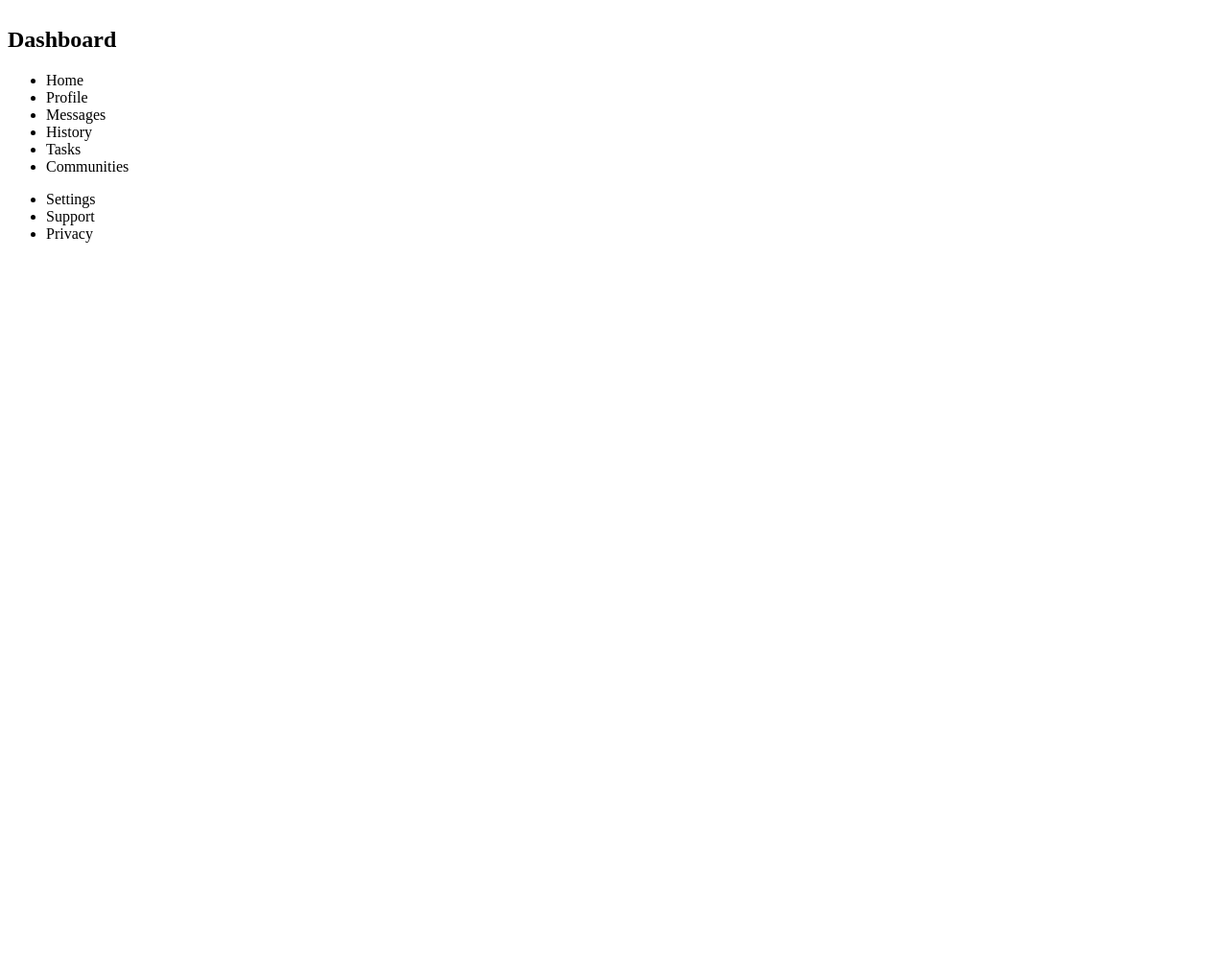
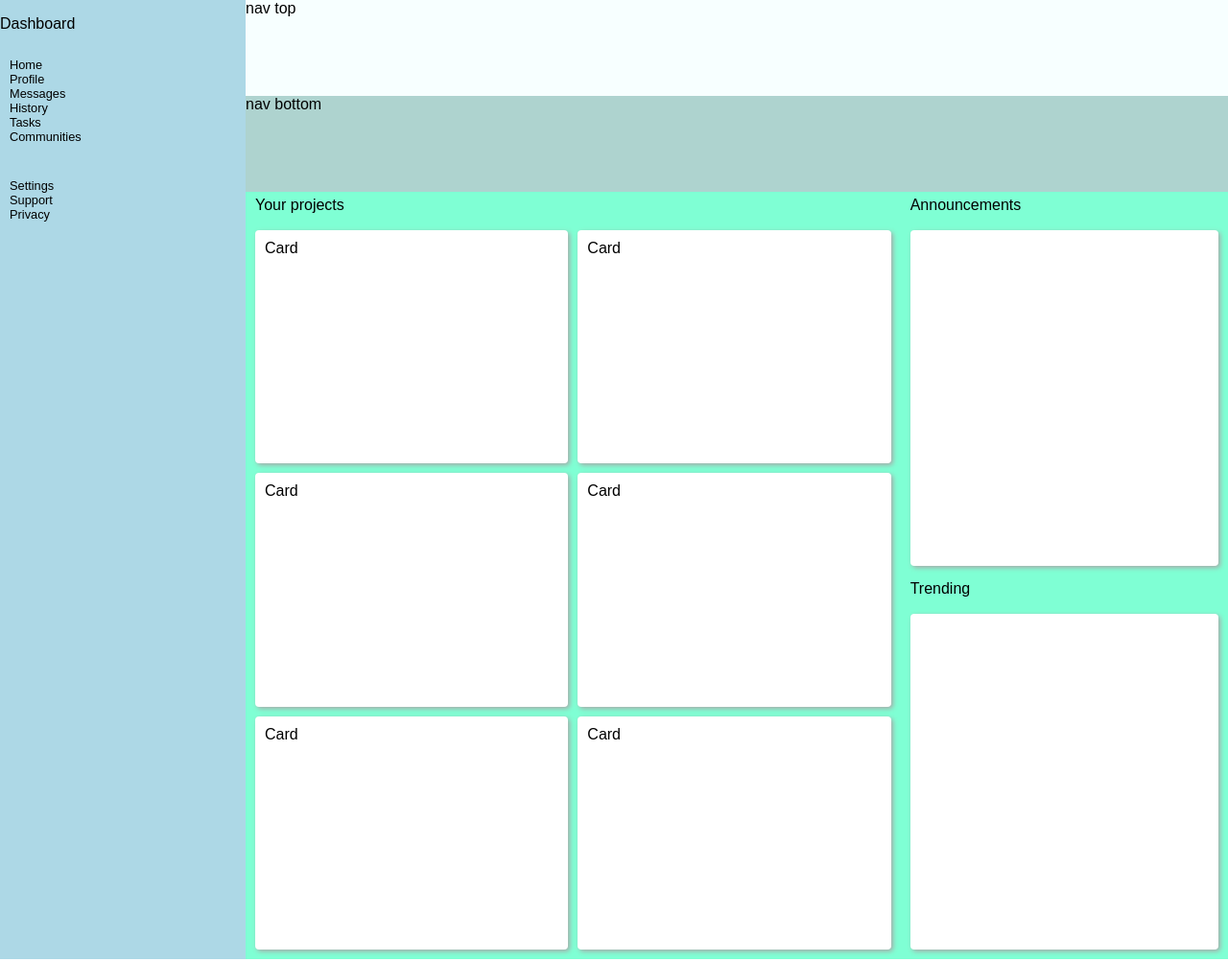
Before and after one commit to hayssac/odinproject, a plain HTML site: page grid-admin-dashboard/index.html in a window 1280 px wide. Shown: the whole page at 96% size. Drawn offline with Linux system fonts and the light colour scheme.

Commit message:
Adding the elements to the grid admin dashboard to have a feeling of the grid and the components

```diff
--- a/grid-admin-dashboard/index.html
+++ b/grid-admin-dashboard/index.html
@@ -9,7 +9,9 @@
 <body>
     <div class="container">
         <aside class="sidebar">
-            <h1>Dashboard</h1>
+            <div class="sidebard-title">
+                <p>Dashboard</p>
+            </div>
             <ul class="main-menu">
                 <li>Home</li>
                 <li>Profile</li>
@@ -24,8 +26,41 @@
                 <li>Privacy</li>
             </ul>
         </aside>
-        <header class="nav"></header>
-        <main class="content"></main>
+        <header class="nav">
+            <div class="nav-top">
+                nav top
+            </div>
+            <div class="nav-bottom">
+                nav bottom
+            </div>
+        </header>
+        <main class="content">
+            <div class="content-cards">
+                <p class="section-title">Your projects</p>
+                <div class="content-cards-collection">
+                    <div class="card">Card</div>
+                    <div class="card">Card</div>
+                    <div class="card">Card</div>
+                    <div class="card">Card</div>
+                    <div class="card">Card</div>
+                    <div class="card">Card</div>
+                </div>
+            </div>
+            <div class="content-feed">
+                <div class="content-feed-announcements">
+                    <p class="section-title">Announcements</p>
+                    <div class="announcements">
+
+                    </div>
+                </div>
+                <div class="content-feed-trending">
+                    <p class="section-title">Trending</p>
+                    <div class="trending">
+
+                    </div>
+                </div>
+            </div>
+        </main>
     </div>
 
 </body>
--- a/grid-admin-dashboard/style.css
+++ b/grid-admin-dashboard/style.css
@@ -1,6 +1,109 @@
-/* 1fr 3fr */
+html, body {
+    padding: 0;
+    margin: 0;
+    font-family: Arial, Helvetica, sans-serif;
+}
+
 .container {
     display: grid;
-    grid-template-rows: 1fr 4fr 1fr;
+    grid-template-rows: 1fr 4fr ;
     grid-template-columns: 1fr 4fr;
+    height: 125vh;
 }
+
+aside {
+    grid-column: 1 / 2 ;
+    grid-row: 1 / 3;
+    background-color: lightblue;
+}
+
+aside ul {
+    padding-inline: 0;
+    padding: 10px;
+}
+
+aside ul li {
+    list-style-type: none;
+    font-size: 0.8rem;
+}
+
+header {
+    grid-column: 2 / 3;
+    grid-row: 1 / 2;
+    display: grid;
+    grid-template-columns: 1fr;
+    grid-template-rows: 1fr 1fr;
+}
+
+header .nav-top {
+    background-color: rgba(240, 255, 255, 0.5);
+}
+
+header .nav-bottom {
+    background-color: rgba(95, 168, 160, 0.5);
+
+}
+
+main {
+    grid-column: 2 / 3;
+    grid-row: 2 / 3;
+    background-color: aquamarine;
+    display: grid;
+    grid-template-columns: 2fr 1fr;
+    grid-template-rows: 1fr 1fr;
+}
+
+main .content-cards {
+    grid-column: 1 / 2;
+    grid-row: 1 / 3;
+    display: grid;
+}
+
+p.section-title {
+    margin: 0;
+    padding: 5px 0;
+}
+
+main .content-cards .content-cards-collection {
+    display: grid;
+    grid-template-columns: 1fr 1fr;
+    grid-template-rows: 1fr 1fr 1fr;
+    height: 100%;
+    gap: 10px;
+    box-sizing: border-box;
+}
+
+main .content-cards .content-cards-collection .card {
+    padding: 10px;
+    background-color: white;
+    border-radius: 4px;
+    box-shadow: 2px 2px 5px darkgray;
+}
+
+main .content-feed {
+    grid-column: 2 / 3;
+    grid-row: 1 / 3;
+    display: grid;
+    grid-template-rows: 1fr 1fr;
+}
+
+main .content-cards,
+main .content-feed .content-feed-announcements,
+main .content-feed .content-feed-trending {
+    padding: 0 10px 10px 10px;
+}
+
+main .content-feed .content-feed-announcements .announcements,
+main .content-feed .content-feed-trending .trending {
+    background-color: white;
+    border-radius: 4px;
+    box-shadow: 2px 2px 5px darkgray;
+}
+
+main .content-cards,
+main .content-feed .content-feed-announcements,
+main .content-feed .content-feed-trending {
+    display: grid;
+    grid-template-rows: 40px 1fr;
+    grid-template-columns: 1fr;
+}
```
